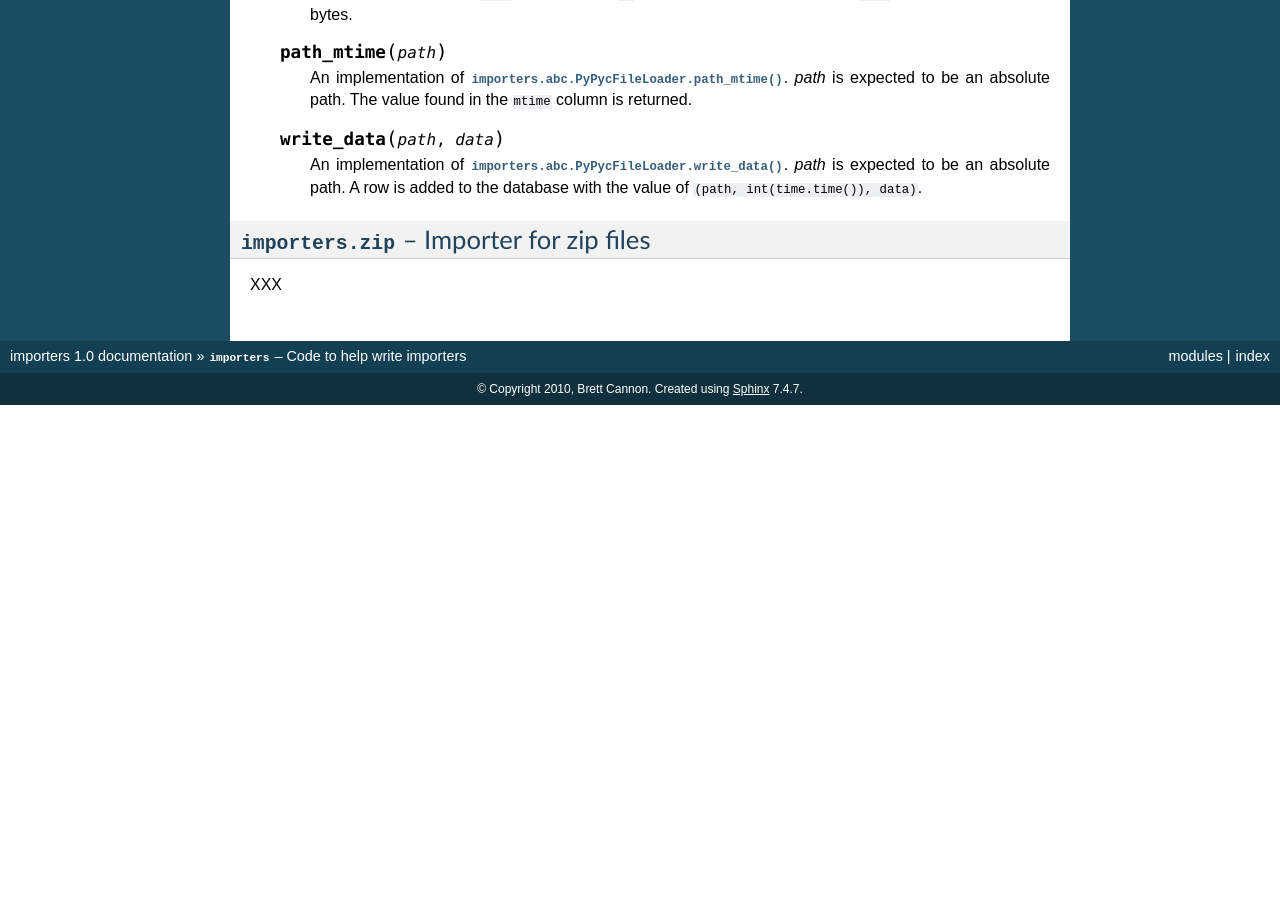
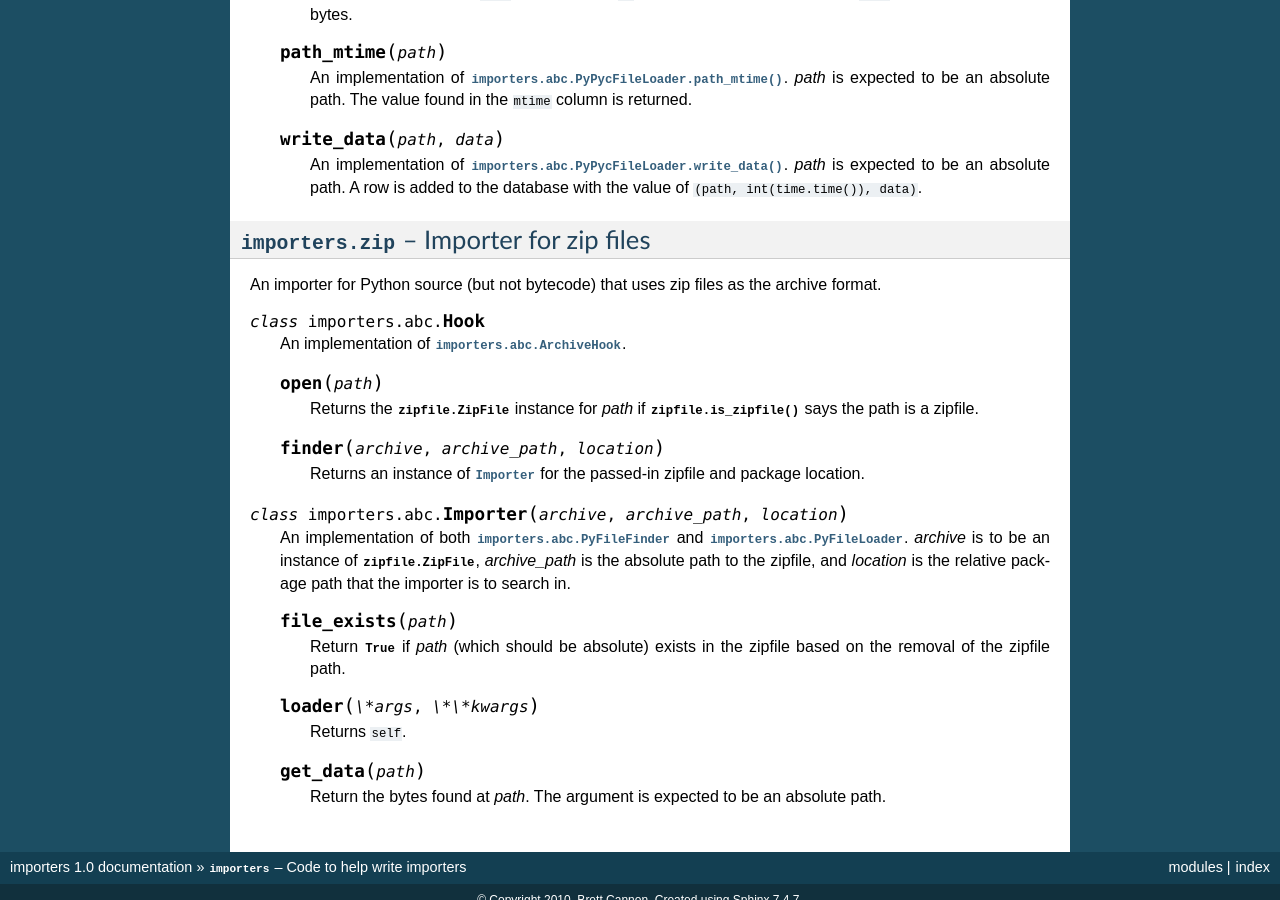
Before and after one commit to google-code-export/importers, a Sphinx documentation site: the page built from docs/index.rst, in a window 1280 px wide and 900 px high, scrolled down 3397 px. Built offline with Sphinx 7.4.7, drawn with Linux system fonts in a browser that asks for light colours; before the commit the page ends 3802 px from its top, so only the background shows below that; some of the changed text lies outside the part shown.

Commit message:
Doc the zip importer.

```diff
--- a/docs/index.rst
+++ b/docs/index.rst
@@ -267,7 +267,44 @@ The *path* column stores the relative path to a "file" in the archive (e.g.
 :mod:`importers.zip` -- Importer for zip files
 ----------------------------------------------
 
-XXX
+An importer for Python source (but not bytecode) that uses zip files as the
+archive format.
+
+.. class:: Hook
+
+    An implementation of :class:`importers.abc.ArchiveHook`.
+
+    .. method:: open(path)
+
+        Returns the :class:`zipfile.ZipFile` instance for *path* if
+        :func:`zipfile.is_zipfile` says the path is a zipfile.
+
+    .. method:: finder(archive, archive_path, location)
+
+        Returns an instance of :class:`Importer` for the passed-in zipfile and
+        package location.
+
+.. class:: Importer(archive, archive_path, location)
+
+    An implementation of both :class:`importers.abc.PyFileFinder` and
+    :class:`importers.abc.PyFileLoader`. *archive* is to be an instance of
+    :class:`zipfile.ZipFile`, *archive_path* is the absolute path to the
+    zipfile, and *location* is the relative package path that the importer is
+    to search in.
+
+    .. method:: file_exists(path)
+
+        Return :const:`True` if *path* (which should be absolute) exists in the
+        zipfile based on the removal of the zipfile path.
+
+    .. method:: loader(\*args, \*\*kwargs)
+
+        Returns ``self``.
+
+    .. method:: get_data(path)
+
+        Return the bytes found at *path*. The argument is expected to be an
+        absolute path.
 
 
 .. Indices and tables
```
